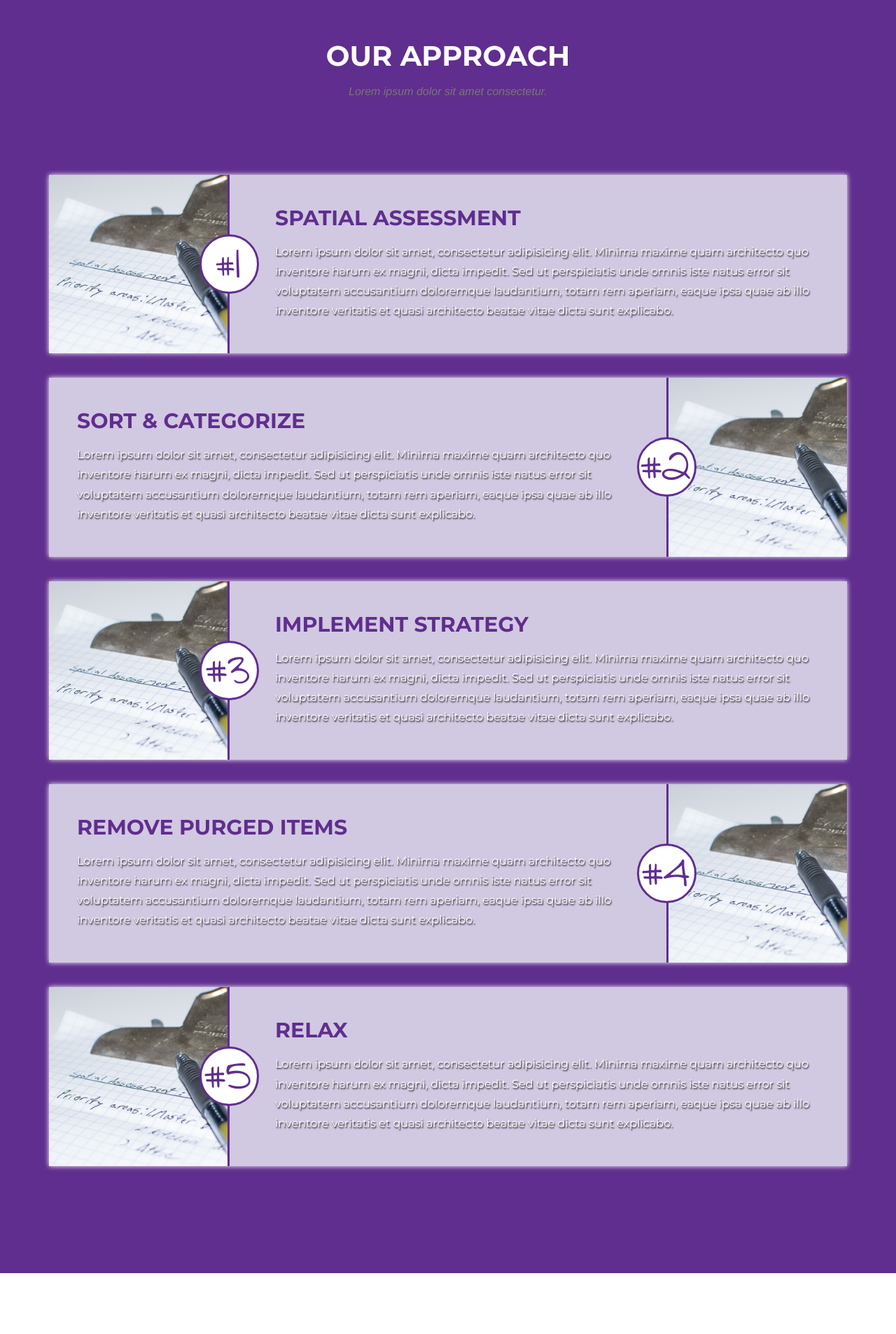
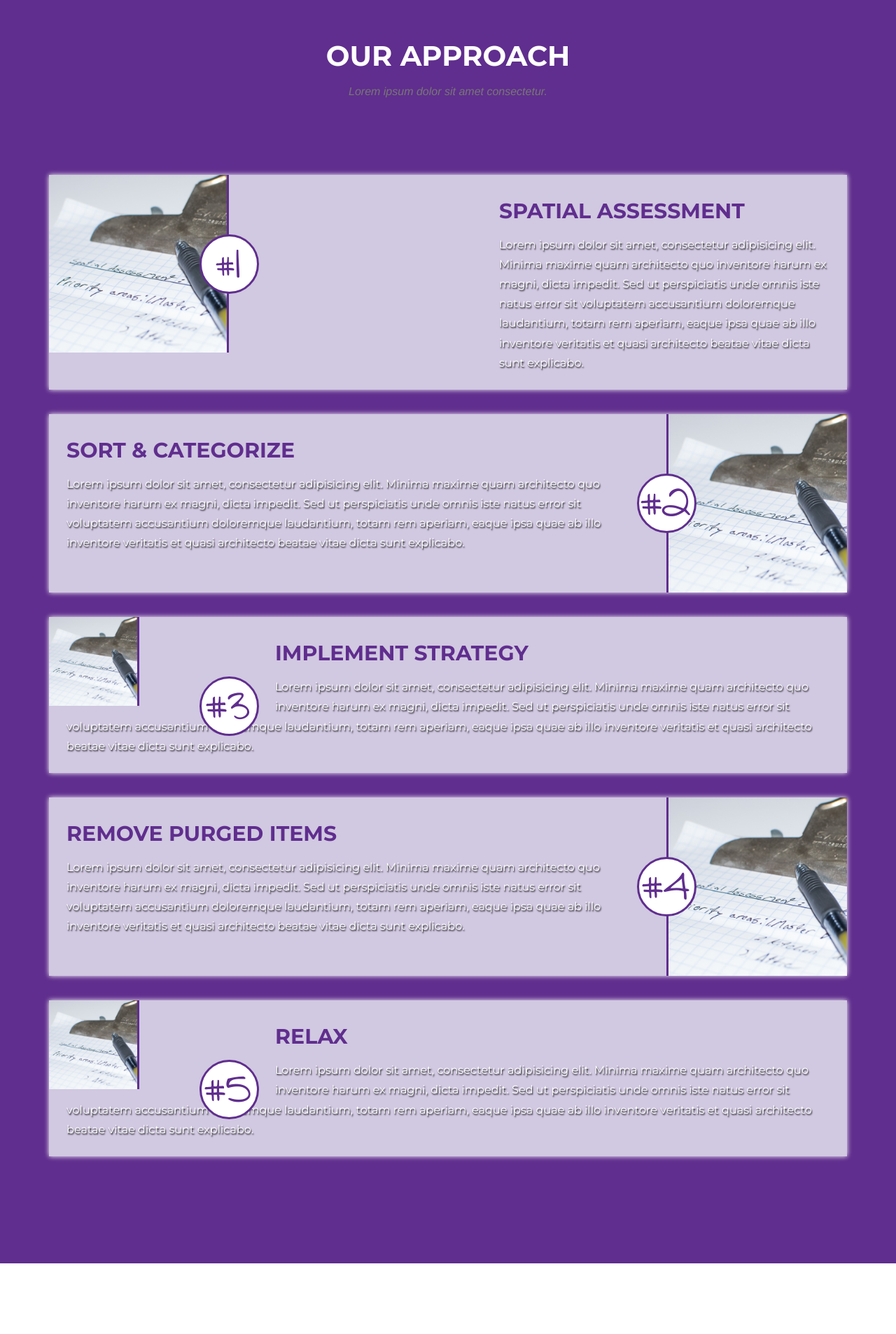
Before and after one commit to CJarrell/RO_WEBSITE, a PHP site: page / in a window 1280 px wide. Shown: the part 2004-3911 px from the top of the page at 70% size. Run offline with PHP 8.4, Linux system fonts and the light colour scheme; some libraries are stand-ins or nearby versions; some web fonts are replaced.

Commit message:
Still trying to fix approach format

```diff
--- a/css/r&o.css
+++ b/css/r&o.css
@@ -10,8 +10,11 @@
     font-weight: normal;
     font-style: normal;
 }
-
-
+/*Custom container for approach section*/
+.container-full {
+  margin: 0 auto;
+  width: 100%;
+}
 /*Sitewide formatting*/
 html, body {
     height: 100%;
@@ -341,7 +344,7 @@ section#testimonials {
     color: #fff;
 }
 /*Approach Lists*/
-#approach ul {
+#approach ul{
     background-color: #d1c8e1;
     list-style: none;
     box-shadow: 0 0 7px #fff;
@@ -415,33 +418,29 @@ section#testimonials {
     right: 4.3em;
 
 }
-#approach ul li {
-    padding: 0px;
-    border-radius: 10px;
-    -moz-border-radius-topleft: 5px;
-    -moz-border-radius-topright:5px;
-    -moz-border-radius-bottomleft:5px;
-    -moz-border-radius-bottomright:5px;
-    -webkit-border-top-left-radius:5px;
-    -webkit-border-top-right-radius:5px;
-    -webkit-border-bottom-left-radius:5px;
-    -webkit-border-bottom-right-radius:5px;
-    border-top-left-radius:5px;
-    border-top-right-radius:5px;
-    border-bottom-left-radius:5px;
-    border-bottom-right-radius:5px;
-}
+/*CSS rules for approach images on the left*/
 #approach ul li.list-img-left {
     padding: 0px;
-    margin-left: -40px;
+    margin: 0 auto;
     float: left;
-    width: auto;
 
 }
 #approach ul .list-img-left img{
     padding: 0px;
-    width: 80%;
-    border-right: solid 3px #602E8E;
+    border-bottom: solid 3px #602E8E;
+}
+@media (min-width: 767px){
+    #approach ul li.list-img-left {
+        padding: 0px;
+        overflow-x: hidden;
+    }
+    #approach ul .list-img-left img{
+        padding: 0px;
+        width: 40%;
+        border-right: solid 3px #602E8E;
+        border-bottom: none;
+        overflow-x: hidden;
+    }
 }
 #approach ul li p {
     font-family: Montserrat, "Helvetica Neue", Helvetica, Arial, sans-serif;
@@ -455,21 +454,34 @@ section#testimonials {
 }
 #approach ul li.list-description-right{
     margin: 25px;
-    padding-top: 25px;
+    padding-top: 15px;
 }
+/*CSS rules for approach images on the right*/
 #approach ul li.list-img-right {
     padding: 0px;
-    float: right;
-    transform: translateX(65px);
+    float: left;
+    width: auto;
 }
 #approach ul .list-img-right img{
     padding: 0px;
-    width: 80%;
-    border-left: solid 3px #602E8E;
+    border-bottom: solid 3px #602E8E;
+}
+@media (min-width: 767px){
+    #approach ul li.list-img-right {
+        padding: 0px;
+        float: right;
+        transform: translateX(65px);
+    }
+    #approach ul .list-img-right img{
+        padding: 0px;
+        width: 80%;
+        border-left: solid 3px #602E8E;
+        border-bottom: none;
+    }
 }
 #approach ul li.list-description-left{
-    margin: 0px;
-    padding-top: 25px;
+    margin-left: 25px;
+    padding-top: 15px;
 }
 
 /*About formatting*/
--- a/home.html
+++ b/home.html
@@ -138,9 +138,9 @@
             </div>
 
             <!-- List 1 - Image Left -->
-            <ul class="list1">
+            <ul class="list-unstyled">
                 <li class="list-img-left">
-                    <img src="img/approach/spacial-assessment-img-sm.jpg" alt="Spacial Assessment Image">
+                    <img src="img/approach/APPROACH-1.jpg" alt="Spacial Assessment Image" class="img-responsive">
                 </li>
                 <li class="list-description-right">
                     <h2 class="text-left">Spatial Assessment</h2>
@@ -151,7 +151,7 @@
             </ul>
 
             <!-- List 2 - Image Right -->
-            <ul class="list2">
+            <ul class="list-unstyled">
                 <li class="list-img-right">
                     <img src="img/approach/spacial-assessment-img-sm.jpg" alt="Spacial Assessment Image" height="50%">
                 </li>
@@ -164,7 +164,7 @@
             </ul>
 
             <!-- List 3 - Image Left -->
-            <ul class="list3">
+            <ul class="list-unstyled">
                 <li class="list-img-left">
                     <img src="img/approach/spacial-assessment-img-sm.jpg" alt="Spacial Assessment Image" height="50%">
                 </li>
@@ -177,7 +177,7 @@
             </ul>
 
             <!-- List 4 - Image Right -->
-            <ul class="list4">
+            <ul class="list-unstyled">
                 <li class="list-img-right">
                     <img src="img/approach/spacial-assessment-img-sm.jpg" alt="Spacial Assessment Image" height="50%">
                 </li>
@@ -190,7 +190,7 @@
             </ul>
 
             <!-- List 5 - Image Left -->
-            <ul class="list5">
+            <ul class="list-unstyled">
                 <li class="list-img-left">
                     <img src="img/approach/spacial-assessment-img-sm.jpg" alt="Spacial Assessment Image" height="50%">
                 </li>
```
Also changed, not shown: img/approach/APPROACH-1.jpg (added).
